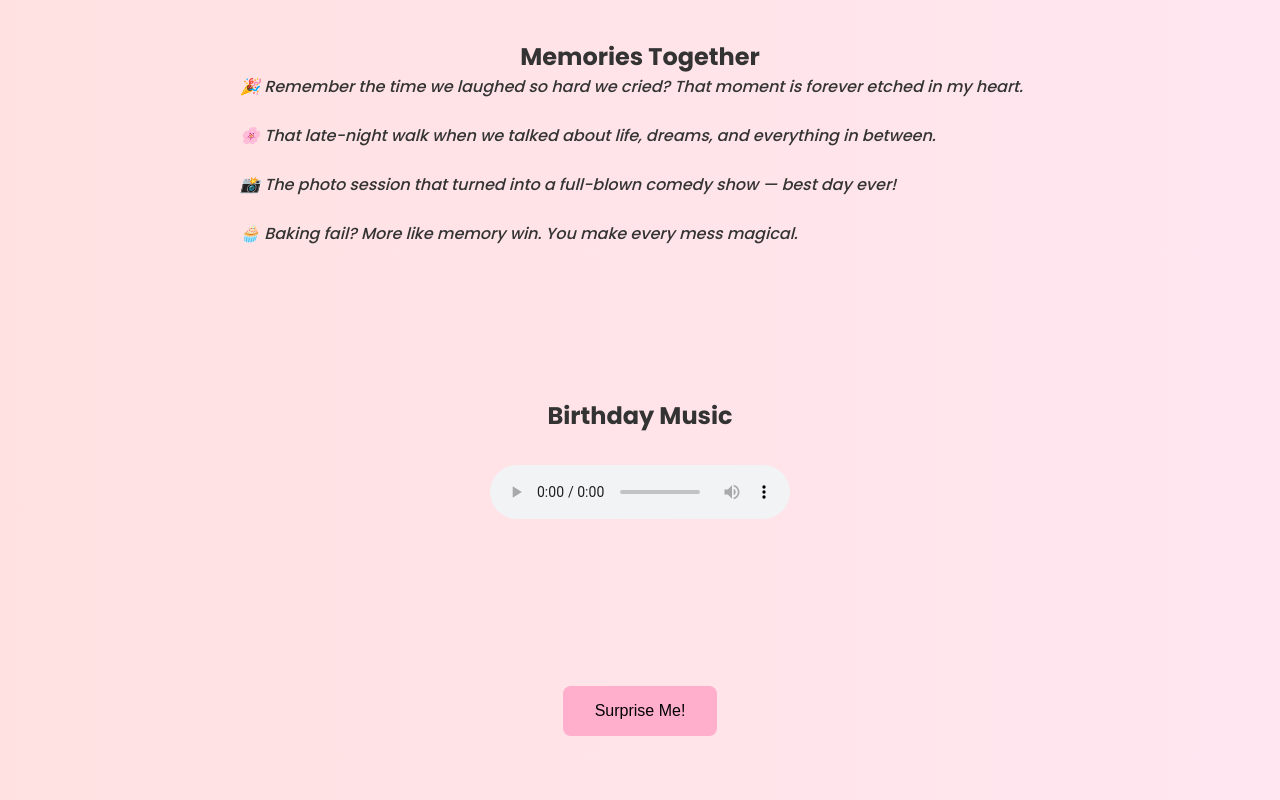
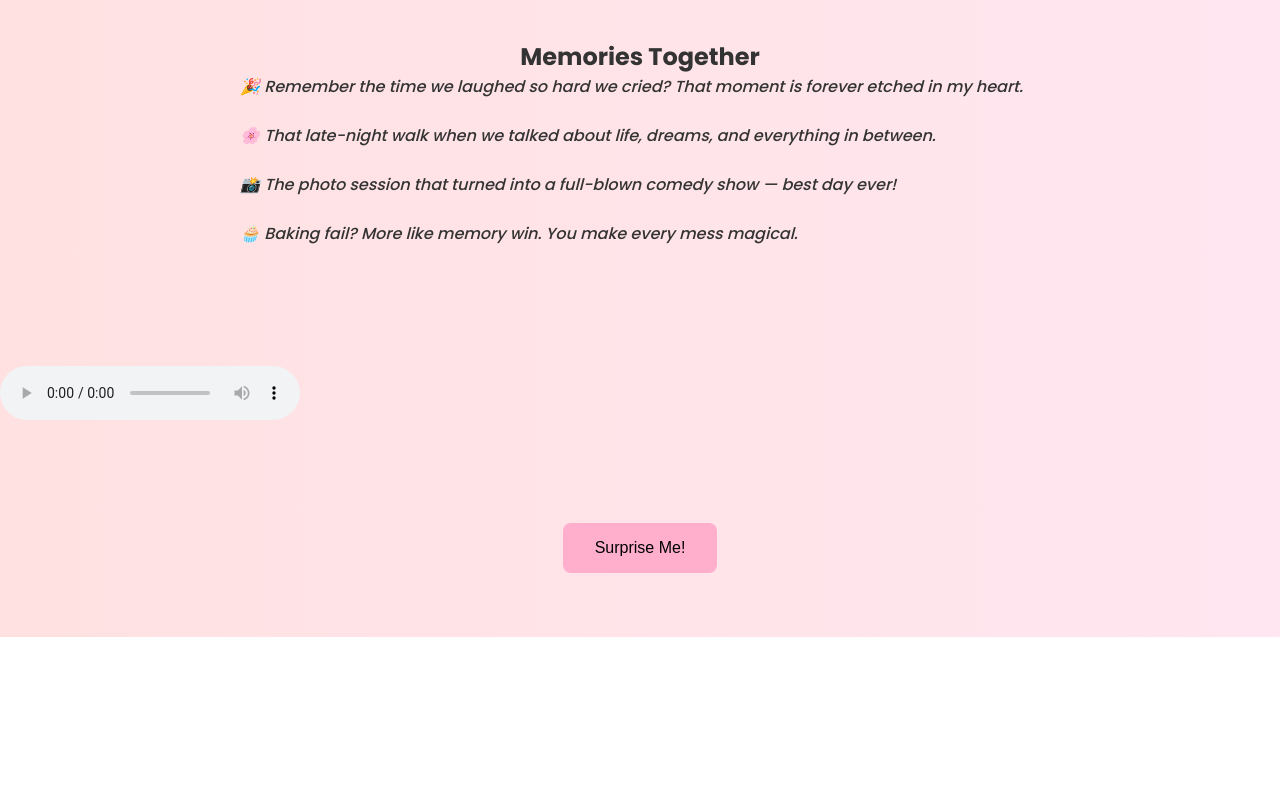
Before and after one commit to Xenon506/A-A, a plain HTML site: page index.html in a window 1280 px wide. Shown: the part 1528-2328 px from the top of the page. After the commit the page ends 2165 px from the top, so only its background shows below. Drawn offline with Linux system fonts and the light colour scheme.

Commit message:
Update index.html

```diff
--- a/index.html
+++ b/index.html
@@ -41,15 +41,13 @@
     </div>
   </div>
 
-  <div class="section">
-    <h2>Birthday Music</h2>
-    <div class="music-player">
-      <audio controls>
-        <source src="https://www.downringtone.com/ringtone/lover-TIavfXZ8/downloadmp3.html">
-        Your browser does not support the audio element.
-      </audio>
-    </div>
-  </div>
+  <div class="music-player">
+  <audio controls autoplay loop>
+    <source src="lover.mp3" type="audio/mpeg">
+    Your browser does not support the audio element.
+  </audio>
+</div>
+
 
   <div class="section">
     <button class="surprise-btn" onclick="showSurprise()">Surprise Me!</button>
```
